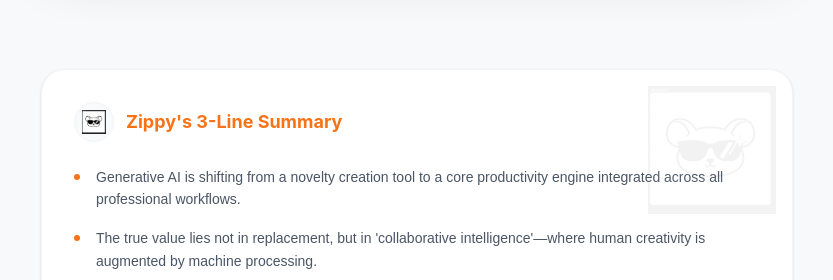
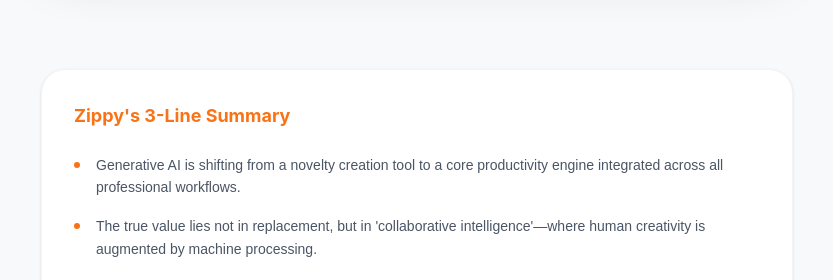
Before and after one commit to yuho75/Beyond-HRD, a Next.js app in the folder 01_AI-flow/: page /article in a window 1280 px wide. Shown: the part 792-1072 px from the top of the page, without its empty margins (223-1056 px from the left). Built offline with nearby package versions, Linux system fonts and the light colour scheme; a web font is replaced by a local one.

Commit message:
style: remove zippy character images from pages

```diff
--- a/01_AI-flow/src/app/article/page.tsx
+++ b/01_AI-flow/src/app/article/page.tsx
@@ -37,13 +37,9 @@ export default function ArticleDetail() {
 
       {/* Zippy's Summary Box */}
       <section className="w-full bg-white border border-gray-100 rounded-3xl p-8 mb-16 shadow-sm relative overflow-hidden">
-        <div className="absolute top-0 right-0 p-4 opacity-5 pointer-events-none">
-          <img src="/zippy.png" alt="Zippy" className="w-32 h-32 grayscale" />
-        </div>
+
         <div className="flex items-center gap-3 mb-6">
-          <div className="w-10 h-10 rounded-full bg-gray-50 flex items-center justify-center border border-gray-100">
-             <img src="/zippy.png" alt="Zippy" className="w-6 h-6" />
-          </div>
+
           <h3 className="font-bold text-[#f97316] text-lg" style={{ fontFamily: 'Inter, sans-serif' }}>Zippy's 3-Line Summary</h3>
         </div>
         <ul className="flex flex-col gap-4">
--- a/01_AI-flow/src/app/page.tsx
+++ b/01_AI-flow/src/app/page.tsx
@@ -53,14 +53,9 @@ export default function Home() {
 
       {/* Zippy Subscription Banner */}
       <section className="bg-[#ffedd5] rounded-2xl p-8 border border-orange-100 relative overflow-hidden flex flex-col md:flex-row items-center gap-8 shadow-sm">
-        {/* Faint Zippy background icon */}
-        <div className="absolute -right-10 -bottom-10 opacity-20 pointer-events-none">
-          <img src="/zippy.png" alt="Zippy Face Background" className="w-[200px] h-[200px] object-contain opacity-20" />
-        </div>
 
-        <div className="w-16 h-16 shrink-0 bg-white rounded-full shadow-sm flex items-center justify-center z-10 overflow-hidden p-2">
-          <img src="/zippy.png" alt="Zippy Face" className="w-full h-full object-contain" />
-        </div>
+
+
 
         <div className="flex-1 z-10">
           <h3 className="text-xl font-bold text-gray-900 mb-1">Hello, I'm Zippy!</h3>
```
